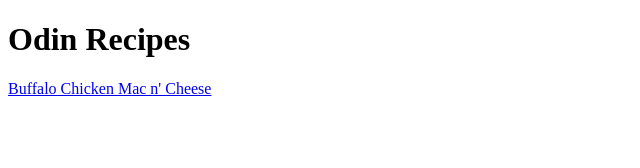
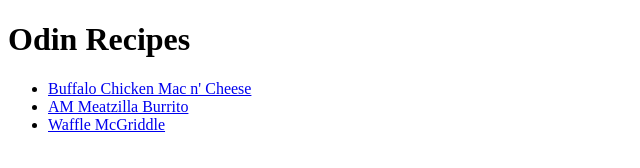
Before and after one commit to Kkawakami08/recipes-v2, a plain HTML site: page index.html in a window 1280 px wide. Shown: the whole page, without its empty margins (0-640 px from the left). Drawn offline with Linux system fonts and the light colour scheme.

Commit message:
complete

```diff
--- a/index.html
+++ b/index.html
@@ -8,8 +8,20 @@
   </head>
   <body>
     <h1>Odin Recipes</h1>
-    <a href="recipe-pages/buffalo-chicken-mac-n-cheese.html"
-      >Buffalo Chicken Mac n' Cheese</a
-    >
+    <ul>
+      <li>
+        <a href="recipe-pages/buffalo-chicken-mac-n-cheese.html"
+          >Buffalo Chicken Mac n' Cheese</a
+        >
+      </li>
+      <li>
+        <a href="recipe-pages/am-meatzilla-burrito.html"
+          >AM Meatzilla Burrito</a
+        >
+      </li>
+      <li>
+        <a href="recipe-pages/waffle-mcgriddle.html">Waffle McGriddle</a>
+      </li>
+    </ul>
   </body>
 </html>
```
Also changed, not shown: recipe-pages/buffalo-chicken-mac-n-cheese.html (+1 -1 lines).
